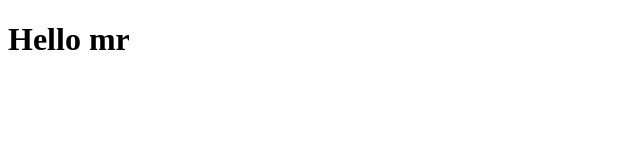
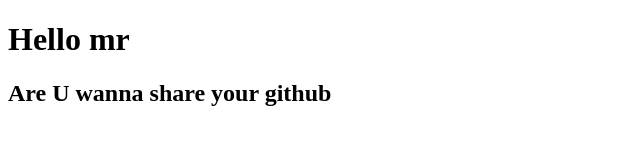
Before and after one commit to Eng-Shahin/first-repo, a plain HTML site: page index.html in a window 1280 px wide. Shown: the whole page, without its empty margins (0-640 px from the left). Drawn offline with Linux system fonts and the light colour scheme.

Commit message:
added new

```diff
--- a/index.html
+++ b/index.html
@@ -7,5 +7,6 @@
 </head>
 <body>
     <h1>Hello mr</h1>
+    <h2>Are U wanna share your github</h2>
 </body>
 </html>
```
